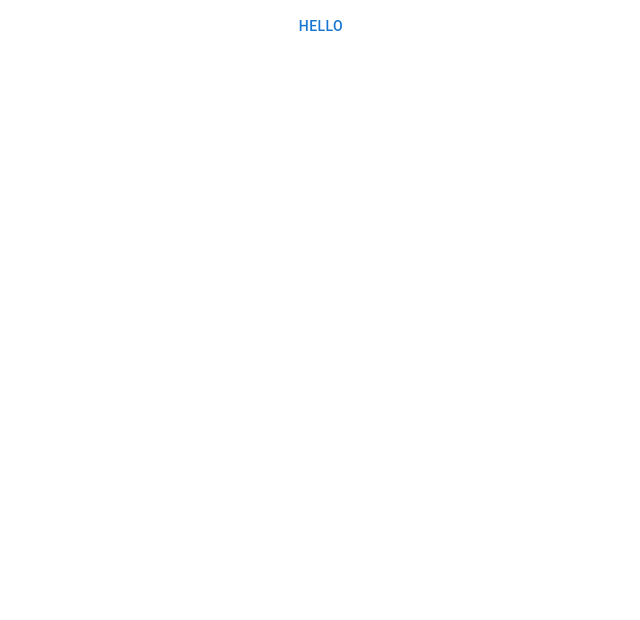
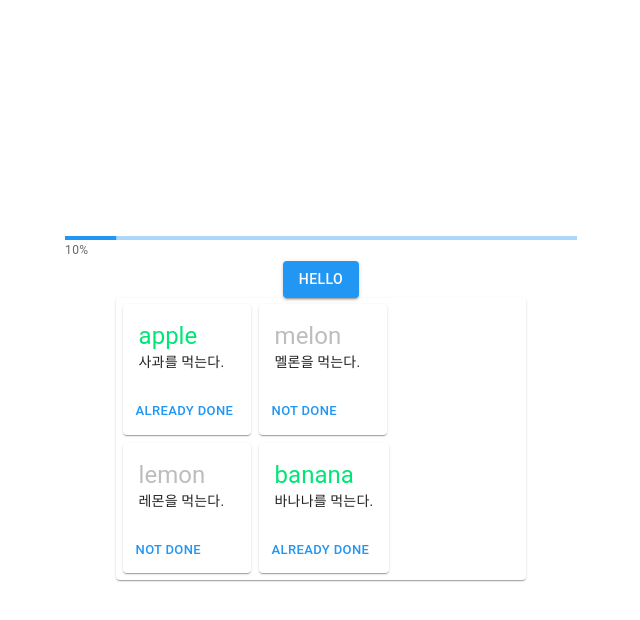
Before and after one commit to ta09472/boragomlegacy, a React app: page / in a window 1280 px wide. Both pictures are taken after a click on the button "HELLO". Shown: the top 620 px of the page, without its empty margins (327-967 px from the left). Built offline with nearby package versions, Linux system fonts and the light colour scheme.

Commit message:
task components

```diff
--- a/src/App.tsx
+++ b/src/App.tsx
@@ -1,11 +1,60 @@
-import BasicButton from './components/Button';
+import { Box } from '@mui/material';
+import { useState } from 'react';
+import BasicButton from './components/BasicButton';
+import ProgressBar from './components/ProgressBar';
+import TaskList from './components/TaskList';
+
+interface Task {
+  title: string;
+  desc: string;
+  isDone: boolean;
+}
+
+const tasks: Task[] = [
+  {
+    title: 'apple',
+    desc: '사과를 먹는다.',
+    isDone: true,
+  },
+  {
+    title: 'melon',
+    desc: '멜론을 먹는다.',
+    isDone: false,
+  },
+  {
+    title: 'lemon',
+    desc: '레몬을 먹는다.',
+    isDone: false,
+  },
+  {
+    title: 'banana',
+    desc: '바나나를 먹는다.',
+    isDone: true,
+  },
+];
 
 function App() {
+  const [rate, setRate] = useState(10);
+  const [visible, setVisible] = useState(false);
+
+  const handleClick = () => {
+    setVisible(!visible);
+  };
+
   return (
-    <div>
-      <BasicButton textContent="hello" />
-    </div>
+    <Box sx={style}>
+      <ProgressBar rate={rate} />
+      <BasicButton textContent="hello" onClick={handleClick} />
+      <TaskList visible={visible} tasks={tasks} />
+    </Box>
   );
 }
 
+const style = {
+  display: 'flex',
+  flexDirection: 'column',
+  justifyContent: 'center',
+  alignItems: 'center',
+};
+
 export default App;
--- /dev/null
+++ b/src/components/BasicButton.tsx
@@ -0,0 +1,19 @@
+import Button from '@mui/material/Button';
+
+interface Props {
+  textContent: string;
+  onClick: () => void;
+}
+
+function BasicButton({ textContent, onClick }: Props) {
+  const handleClick = () => {
+    onClick();
+  };
+  return (
+    <Button onClick={handleClick} variant="contained">
+      {textContent}
+    </Button>
+  );
+}
+
+export default BasicButton;
--- a/src/components/Button.tsx
+++ /dev/null
@@ -1,11 +0,0 @@
-import Button from '@mui/material/Button';
-
-interface Props {
-  textContent: string;
-}
-
-function BasicButton({ textContent }: Props) {
-  return <Button>{textContent}</Button>;
-}
-
-export default BasicButton;
--- /dev/null
+++ b/src/components/ProgressBar.tsx
@@ -0,0 +1,25 @@
+import { Typography } from '@mui/material';
+import LinearProgress from '@mui/material/LinearProgress';
+import { Box } from '@mui/system';
+
+interface Props {
+  rate: number;
+}
+
+function ProgressBar({ rate }: Props) {
+  return (
+    <Box sx={style}>
+      <LinearProgress variant="determinate" value={rate} />
+      <Typography
+        color="text.secondary"
+        variant="caption"
+      >{`${rate}%`}</Typography>
+    </Box>
+  );
+}
+
+const style = {
+  width: '40vw',
+};
+
+export default ProgressBar;
--- /dev/null
+++ b/src/components/Task.tsx
@@ -0,0 +1,35 @@
+import {
+  Card,
+  Button,
+  Typography,
+  CardContent,
+  CardActions,
+} from '@mui/material';
+
+interface Props<T> {
+  task: T;
+}
+
+function Task<T>({ task }: Props<T>) {
+  return (
+    <Card sx={{ minWidth: '10vw' }}>
+      <CardContent>
+        <Typography
+          variant="h5"
+          component="div"
+          color={task.isDone ? '#00e676' : '#bdbdbd'}
+        >
+          {task.title}
+        </Typography>
+        <Typography variant="body2">{task.desc}</Typography>
+      </CardContent>
+      <CardActions>
+        <Button size="small">
+          {task.isDone ? 'already done' : 'not done'}
+        </Button>
+      </CardActions>
+    </Card>
+  );
+}
+
+export default Task;
--- /dev/null
+++ b/src/components/TaskList.tsx
@@ -0,0 +1,34 @@
+import { Paper, Grid } from '@mui/material';
+import Task from './Task';
+
+interface Props<T> {
+  visible: boolean;
+  tasks: T[];
+}
+
+function TaskList<T>({ visible, tasks }: Props<T>) {
+  if (!visible) return <></>;
+
+  return (
+    <Paper sx={style}>
+      <Grid container columnSpacing={1} rowSpacing={1}>
+        {tasks.map((value, index) => (
+          <Grid item key={index}>
+            <Task task={value} />
+          </Grid>
+        ))}
+      </Grid>
+    </Paper>
+  );
+}
+
+const style = {
+  display: 'flex',
+  flexDirection: 'column',
+  justifyContent: 'center',
+  alignItems: 'center',
+  width: '31vw',
+  padding: '0.5vw',
+};
+
+export default TaskList;
--- a/src/index.css
+++ b/src/index.css
@@ -1,7 +1,8 @@
 #app {
-  display :flex;
-  height : 100vh;
-  width : 100vw;
-  justify-content : center;
-  align-content : center;
+  display: flex;
+  flex-direction: column;
+  height: 100vh;
+  width: 100vw;
+  justify-content: center;
+  align-items: center;
 }
--- a/src/index.tsx
+++ b/src/index.tsx
@@ -1,5 +1,13 @@
-import ReactDom from 'react-dom';
+import { ThemeProvider } from '@mui/system';
+import ReactDOM from 'react-dom/client';
 import App from './App';
 import './index.css';
+import theme from './theme/theme';
 
-ReactDom.render(<App />, document.getElementById('app'));
+const root = ReactDOM.createRoot(document.getElementById('app') as HTMLElement);
+
+root.render(
+  <ThemeProvider theme={theme}>
+    <App />
+  </ThemeProvider>
+);
--- /dev/null
+++ b/src/theme/theme.ts
@@ -0,0 +1,12 @@
+import { createTheme } from '@mui/material/styles';
+import { blue } from '@mui/material/colors';
+
+const theme = createTheme({
+  palette: {
+    primary: {
+      main: blue[500],
+    },
+  },
+});
+
+export default theme;
```
